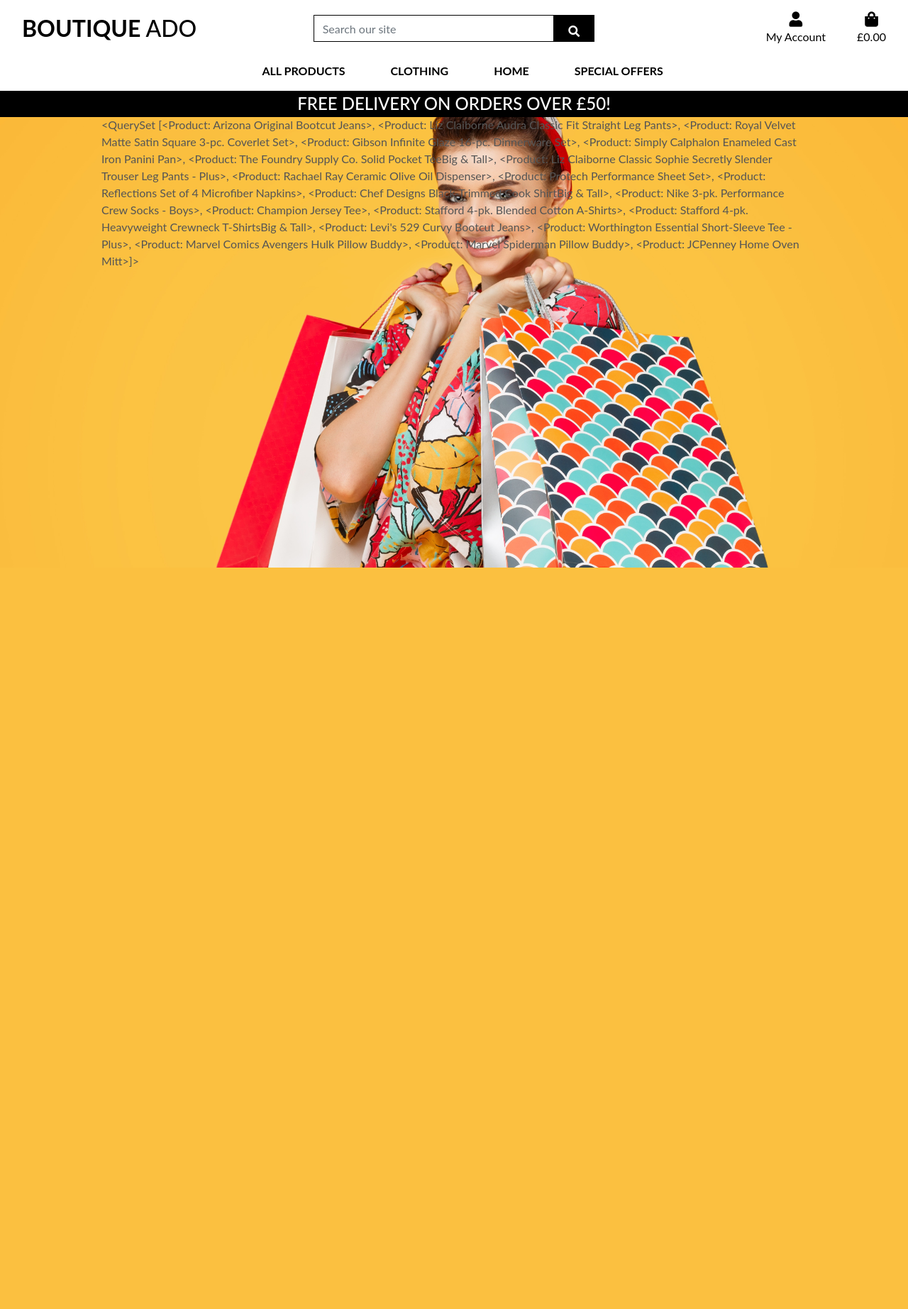
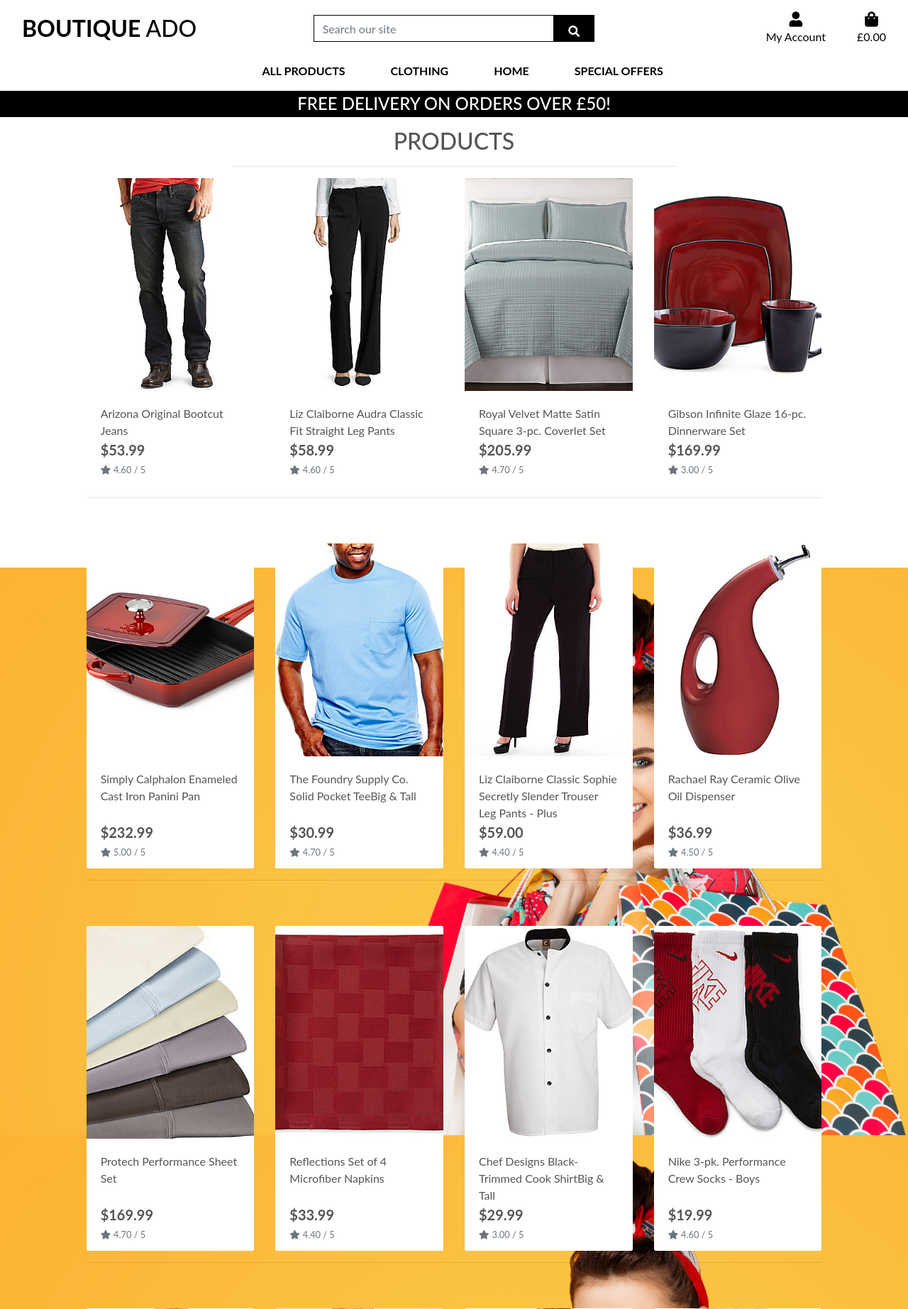
Before and after one commit to rpires71/boutique_ado, a Django app: template products/templates/products/products.html in a window 1280 px wide. Shown: the top 1845 px of the page at 71% size. Before the commit the page ends 800 px from the top, so only its background shows below. Run offline with Django 5.2, Linux system fonts and the light colour scheme; the template is opened without the code that fills it: values that come from a table or form of the project are taken from there, others are empty; data comes from the database, SQL or seed files in the repository; some libraries are stand-ins or nearby versions.

Commit message:
Add product detail functionality

```diff
--- a/home/templates/home/index.html
+++ b/home/templates/home/index.html
@@ -20,7 +20,7 @@
             </h1>
             <div class="my-5">
                 <h4>
-                    <a href="#" class="shop-now-button btn btn-lg rounded-0 text-uppercase py-3">
+                    <a href="{% url 'products' %}" class="shop-now-button btn btn-lg rounded-0 text-uppercase py-3">
                         Shop Now
                     </a>
                 </h4>
--- a/products/templates/products/products.html
+++ b/products/templates/products/products.html
@@ -1,7 +1,5 @@
 {% extends "base.html" %}
 {% load static %}
-
-{% block extra_title %} - Products{% endblock %}
 
 {% block page_header %}
     <div class="container header-container">
@@ -12,10 +10,69 @@
 {% endblock %}
 
 {% block content %}
-<div class="container">
+    <div class="overlay"></div>
+    <div class="container-fluid">
+        <div class="row">
+            <div class="col text-center mt-3">
+                <h2 class="logo-font">Products</h2>
+                <hr class="w-50 mb-1">
+            </div>
+        </div>
+        <div class="row">
+            <div class="product-container col-10 offset-1">
+                <div class="row mt-1 mb-2"></div>
+                <div class="row">
+                    {% for product in products %}
+                        <div class="col-sm-6 col-md-6 col-lg-4 col-xl-3">
+                            <div class="card h-100 border-0">
+                                {% if product.image %}
+    <a href="{% url 'product_detail' product.id %}">
+        <img class="card-img-top img-fluid" src="{{ product.image.url }}" alt="{{ product.name }}">
+    </a>
+{% else %}
+    <a href="{% url 'product_detail' product.id %}">
+        <img class="card-img-top img-fluid" src="{{ MEDIA_URL }}noimage.png" alt="{{ product.name }}">
+    </a>
+{% endif %}
+                                <div class="card-body pb-0">
+                                    <p class="mb-0">{{ product.name }}</p>
+                                </div>
+                                <div class="card-footer bg-white pt-0 border-0 text-left">
                                     <div class="row">
                                         <div class="col">
-            {{ products }}
+                                            <p class="lead mb-0 text-left font-weight-bold">${{ product.price }}</p>
+                                            {% if product.rating %}
+                                                <small class="text-muted"><i class="fas fa-star mr-1"></i>{{ product.rating }} / 5</small>
+                                            {% else %}
+                                                <small class="text-muted">No Rating</small>
+                                            {% endif %}
+                                        </div>
+                                    </div>
+                                </div>
+                            </div>
+                        </div>
+                        {% if forloop.counter|divisibleby:1 %}
+                            <div class="col-12 d-sm-none mb-5">
+                                <hr>
+                            </div>
+                        {% endif %}
+                        {% if forloop.counter|divisibleby:2 %}
+                            <div class="col-12 d-none d-sm-block d-md-block d-lg-none mb-5">
+                                <hr>
+                            </div>
+                        {% endif %}
+                        {% if forloop.counter|divisibleby:3 %}
+                            <div class="col-12 d-none d-lg-block d-xl-none mb-5">
+                                <hr>
+                            </div>
+                        {% endif %}
+                        {% if forloop.counter|divisibleby:4 %}
+                            <div class="col-12 d-none d-xl-block mb-5">
+                                <hr>
+                            </div>
+                        {% endif %}
+                    {% endfor %}
+                </div>
             </div>
         </div>
     </div>
--- a/products/urls.py
+++ b/products/urls.py
@@ -3,4 +3,5 @@
 
 urlpatterns = [
     path('', views.all_products, name='products'),
+    path('<int:product_id>/', views.product_detail, name='product_detail'),
 ]
--- a/static/css/base.css
+++ b/static/css/base.css
@@ -87,6 +87,25 @@
     background: black !important;
 }
 
+.overlay {
+    height: 100%;
+    width: 100%;
+    top: 0;
+    left: 0;
+    position: fixed;
+    background: white;
+    z-index: -1;
+}
+
+.card-img-top {
+    height: 300px;
+    object-fit: cover;
+}
+
+.header-container {
+    padding-top: 116px;
+}
+
 @media (min-width: 1200px) {
     .container {
         max-width: 80%;
--- a/templates/includes/main-nav.html
+++ b/templates/includes/main-nav.html
@@ -4,7 +4,7 @@
         <!-- All Products -->
         <li class="nav-item dropdown">
             <a class="logo-font font-weight-bold nav-link text-black mr-5"
-               href="#" id="all-products-link" data-toggle="dropdown"
+               href="{% url 'products' %}" id="all-products-link" data-toggle="dropdown"
                aria-haspopup="true" aria-expanded="false">
                 All Products
             </a>
```
Also changed, not shown: products/templates/products/product_detail.html (added, +51 -0 lines), products/views.py (+12 -1 lines). Lines whose indentation alone changed are shown as unchanged.
